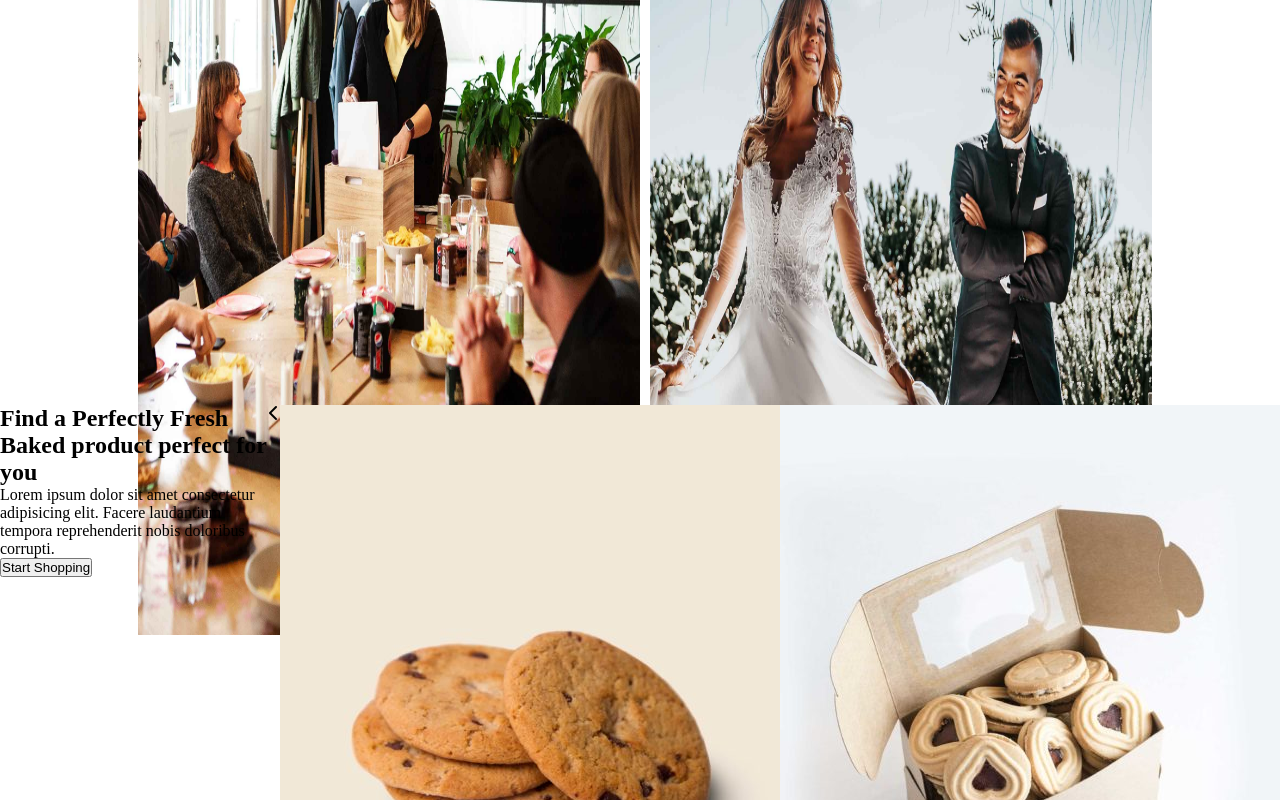
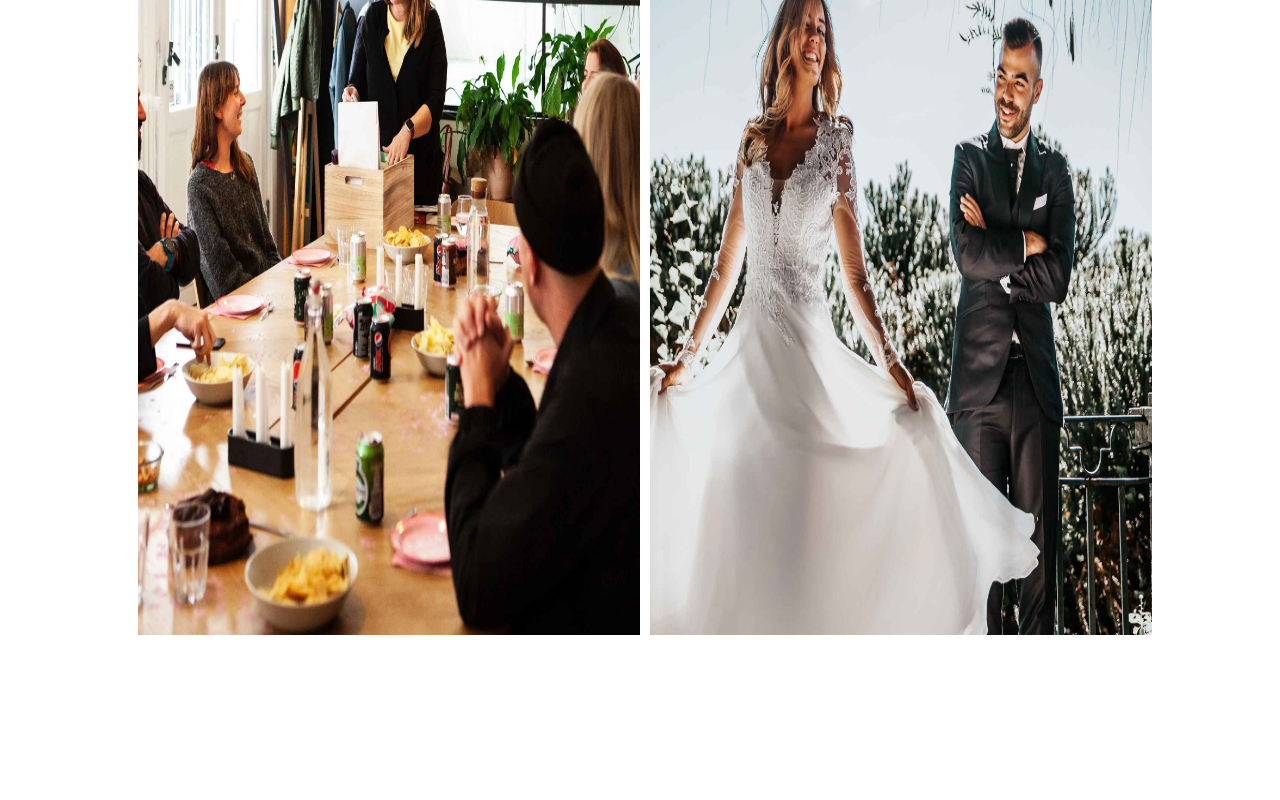
Before and after one commit to Runatorium/proj-html-vuejs, a Vue app: page / in a window 1280 px wide. Shown: the part 2000-2800 px from the top of the page. Built offline with nearby package versions, Linux system fonts and the light colour scheme.

Commit message:
Product list Completed

```diff
--- a/src/components/MyOccasionBox.vue
+++ b/src/components/MyOccasionBox.vue
@@ -30,7 +30,6 @@ export default{
 <style scoped>
 
 .container{
-    height: 600px;
     width: 100vw;
     display: flex;
     justify-content: center;
--- a/src/components/MyProductList.vue
+++ b/src/components/MyProductList.vue
@@ -21,16 +21,16 @@ export default{
 
             <div class="infobox">
                 <h2>Find a Perfectly Fresh Baked product perfect for you</h2>
-                <p id="greytitle">Lorem ipsum dolor sit amet consectetur adipisicing elit. Facere laudantium tempora reprehenderit nobis doloribus corrupti.</p>
+                <p id="greytitle">Lorem ipsum dolor sit amet consectetur adipisicing elit. Facere laudantium tempora reprehenderit nobis doloribus corrupti Lorem ipsum dolor</p>
                 <button id="productsbtn">
-                    <p>Start Shopping</p>
+                    <p>Shop all products</p>
                 </button>
             </div>
             <div class="productcarousel d-flex">
                 <div id="arrows">
                     <i id="center" class="fa-solid fa-chevron-left"></i>
                 </div>
-                <div v-for="product in store.products">
+                <div v-for="product in store.allProducts">
                     <img :src="product.imgurl" alt="">
                 </div>
             </div>
@@ -40,8 +40,47 @@ export default{
 
 <style scoped>
 .container{
-    height: 800px;
+    margin-top: 150px;
     width: 100vw;
     justify-content: center;
 }
+.innerbox{
+    width: 80%;
+    display: flex;
+    flex-direction: row;
+    justify-content: center;
+}
+.infobox{
+    width: 300px;
+}
+#productsbtn{
+    margin-left: 22%;
+    border-style: none;
+    border-radius: 7px;
+    background-color: var(--Daisy-Bush);;
+}
+#productsbtn p{
+    padding: 10px 20px;
+    color: var(--white);
+}
+.infobox h2{
+    margin-top: 20px;
+    color: var(--Daisy-Bush);
+    font-size: 28px;
+    text-align: center;
+}
+#greytitle{
+    text-align: center;
+    margin-top: 5px;
+    padding: 20px 0px;
+    font-size: 16px;
+    font-weight: 100;
+    color: var(--Manatee);
+}
+img{
+    height:320px;
+    width: 255px;
+    padding: 5px;
+    margin-left: 50px;
+}
 </style>
--- a/src/components/MyProductSection.vue
+++ b/src/components/MyProductSection.vue
@@ -15,12 +15,12 @@ export default{
 </script>
 
 <template>
-    <div class="container d-flex">
+    <div class="containerbox d-flex">
         <div class="innerbox d-flex">
 
             <div class="infobox">
                 <p id="greytitle">OUR PRODUCTS</p>
-                <h2>All Our Delectable pastries are backed fresh in our Kitchen every morning, and are made with All-Natural, All Organic ingredients</h2>
+                <h2>All our delectable pastries are backed fresh in our Kitchen every morning, and are made with All-Natural, All Organic ingredients</h2>
                 <button id="productsbtn">
                     <p>Start Shopping</p>
                 </button>
@@ -39,7 +39,7 @@ export default{
 
 <style scoped>
 
-.container{
+.containerbox{
     width: 100vw;
     justify-content: center;
 }
--- a/src/components/PageHeader.vue
+++ b/src/components/PageHeader.vue
@@ -18,7 +18,7 @@ export default{
  <div id="header">
     <div class="topheader d-flex">
         <div class="logo">
-            <img src="../../public/img/avada-bakery-logo-retina-200x97.png">
+            <img src="/img/avada-bakery-logo-retina-200x97.png">
         </div>
         <div class="box d-flex">
             <ul class="headernavbar d-flex">
@@ -44,7 +44,7 @@ export default{
     width: 100vw;
     background-size: cover;
     background-repeat: no-repeat;
-    background-image: url(../../public/img/hero-header-bakery.jpg);
+    background-image: url(/img/hero-header-bakery.jpg);
 }
 
 .topheader{
--- a/src/store.js
+++ b/src/store.js
@@ -17,14 +17,14 @@ export const store = reactive(
             {
                 name: 'Choco chip Cookies',
                 type: ['Cookies', 'Pastries'],
-                imgurl: '../public/img/choco-chip-cookies-500x638.jpg',
+                imgurl: '/img/choco-chip-cookies-500x638.jpg',
                 minPrice: 19.00,
                 maxPrice: 39.00,
             },
             {
                 name: 'Strawberry Jam Cookies',
                 type: ['Cookies', 'Pastries'],
-                imgurl: '../public/img/strawberry-jam-cookies-500x638.jpg',
+                imgurl: '/img/strawberry-jam-cookies-500x638.jpg',
                 minPrice: 24.00,
                 maxPrice: 62.00,
             },
@@ -34,28 +34,28 @@ export const store = reactive(
             {
                 name: 'Choco chip Cookies',
                 type: ['Cookies', 'Pastries'],
-                imgurl: '../public/img/choco-chip-cookies-500x638.jpg',
+                imgurl: '/public/img/choco-chip-cookies-400x510.jpg',
                 minPrice: 19.00,
                 maxPrice: 39.00,
             },
             {
                 name: 'Strawberry Jam Cookies',
                 type: ['Cookies', 'Pastries'],
-                imgurl: '../public/img/strawberry-jam-cookies-500x638.jpg',
+                imgurl: '/img/strawberry-jam-cookies-400x510.jpg',
                 minPrice: 24.00,
                 maxPrice: 62.00,
             },
             {
                 name: 'Strawberry Donut',
                 type: ['Donut', 'Pastries'],
-                imgurl: 'asd',
+                imgurl: '/public/img/strawberry-donut-400x510.jpg',
                 minPrice: 24.00,
                 maxPrice: 42.00,
             },
             {
                 name: 'Perfect Macarons',
                 type: ['Cookies','Pastries'],
-                imgurl: 'asd',
+                imgurl: '/img/perfect-macarons-400x510.jpg',
                 minPrice: 18.00,
                 maxPrice: 52.00,
             }
@@ -64,14 +64,14 @@ export const store = reactive(
         events: [
             {
                 name: 'Internation Bakery',
-                imgurl: '../public/img/corporate-bg.jpg',
-                imgurlhover: '../public/img/corporate-hover-bg.jpg',
+                imgurl: '/img/corporate-bg.jpg',
+                imgurlhover: '/img/corporate-hover-bg.jpg',
                 type: 'Corporate Events',
             },
             {
                 name: 'Wedding & Parties',
-                imgurl: '../public/img/wedding-bg.jpg',
-                imgurlhover: '../public/img/wedding-hover-bg.jpg',
+                imgurl: '/img/wedding-bg.jpg',
+                imgurlhover: '/img/wedding-hover-bg.jpg',
                 type: 'Private Dining Hall',
             },
         ],
```
